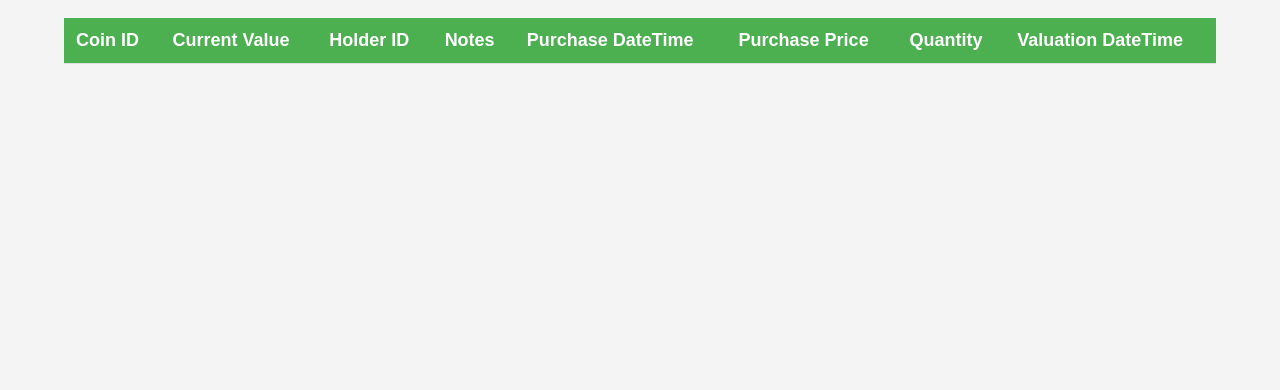
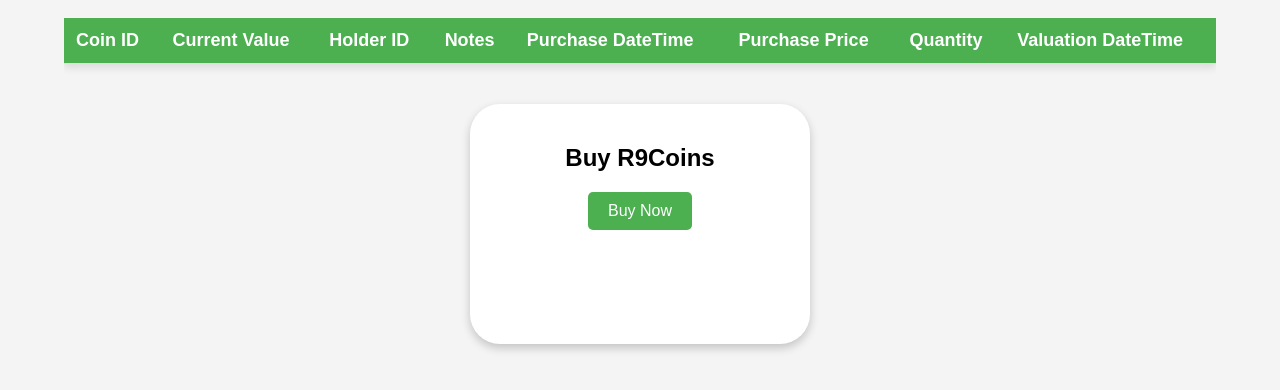
Before and after one commit to Arnavjain1009/r9cointest, a plain HTML site: page coins.html in a window 1280 px wide. Shown: the part 60-450 px from the top of the page. Drawn offline with Linux system fonts and the light colour scheme.

Commit message:
Update coins.html

```diff
--- a/coins.html
+++ b/coins.html
@@ -49,6 +49,37 @@
     tr:hover {
       background-color: #ddd;
     }
+
+    .empty-message {
+      text-align: center;
+      margin-top: 20px;
+      color: #555;
+    }
+
+    .squircle {
+      width: 300px;
+      height: 200px;
+      background-color: #fff;
+      border-radius: 30px;
+      box-shadow: 0 4px 10px rgba(0, 0, 0, 0.2);
+      margin: 20px auto;
+      padding: 20px;
+      text-align: center;
+    }
+
+    .buy-button {
+      background-color: #4CAF50;
+      color: white;
+      border: none;
+      padding: 10px 20px;
+      border-radius: 5px;
+      cursor: pointer;
+      font-size: 16px;
+    }
+
+    .buy-button:hover {
+      background-color: #45a049;
+    }
   </style>
 </head>
 <body>
@@ -71,6 +102,12 @@
         <!-- Data will be inserted here -->
       </tbody>
     </table>
+    <div class="empty-message" id="empty-message"></div>
+  </div>
+
+  <div class="squircle">
+    <h2>Buy R9Coins</h2>
+    <button class="buy-button" onclick="buyR9Coins()">Buy Now</button>
   </div>
 
   <script>
@@ -116,6 +153,13 @@
 
     function populateTable(data) {
       const tableBody = document.querySelector('#data-table tbody');
+      const emptyMessage = document.getElementById('empty-message');
+      tableBody.innerHTML = ''; // Clear previous data
+      emptyMessage.textContent = ''; // Clear previous message
+
+      if (data.length === 0) {
+        emptyMessage.textContent = 'You have no R9Coins.';
+      } else {
         data.forEach(item => {
           const row = document.createElement('tr');
 
@@ -154,6 +198,12 @@
           tableBody.appendChild(row);
         });
       }
+    }
+
+    function buyR9Coins() {
+      alert("Redirecting to buy R9Coins...");
+      // Implement the redirection or logic to buy R9Coins here
+    }
 
     // Fetch and display data when the page loads
     window.onload = fetchData;
```
Lines whose indentation alone changed are shown as unchanged.
